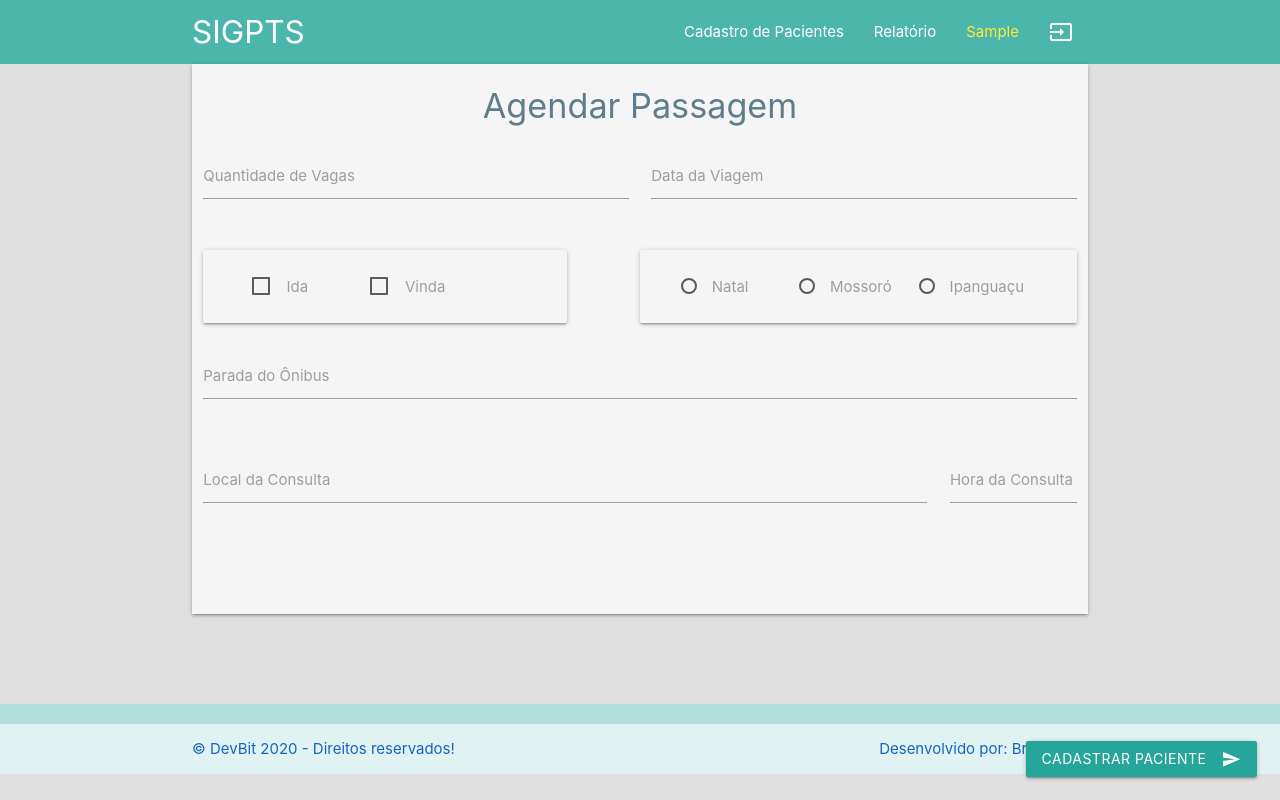
After one commit to BrenoItalo16/SIGPTS, a PHP site: page /agendar.php in a window 1280 px wide. The commit adds this page. Run offline with PHP 8.4, Linux system fonts and the light colour scheme; the visitor is signed in with stand-in values (Sample User, id 1); tables that the repository leaves empty or names only in its code hold one stand-in row (values such as "Sample post"); some libraries are stand-ins or nearby versions.

```diff
--- /dev/null
+++ b/agendar.php
@@ -0,0 +1,264 @@
+<?php
+    require_once 'class/usuarios.php';
+    $u = new Usuario("sigpts","localhost","root","");
+?>
+
+<?php
+session_start();
+    if (!isset($_SESSION["id_usuario"])){
+        Header("Location: index.php");
+    }
+?>
+
+<?php
+    if(isset($_SESSION['id_usuario'])){
+        require_once 'class/usuarios.php';
+        $u = new Usuario("sigpts","localhost","root","");
+    }
+
+?><?php
+    $dados = $u->buscarDados($_SESSION['id_usuario']);
+    $nome = $dados["nome"];
+    $email = $dados["email"];
+//    var_dump($nome);
+
+    $Nome = $dados["nome"];
+    $primeiroNome = explode(" ", $nome);
+
+    $nome = $primeiroNome[0];
+    ?><?php
+?>
+
+<!DOCTYPE html>
+<html>
+    <head>
+      <!--Import Google Icon Font-->
+      <link href="https://fonts.googleapis.com/icon?family=Material+Icons" rel="stylesheet">
+      <!--Import materialize.css-->
+      <title>SIGPTS</title>
+        <link rel="shortcut icon" href="images/bus.ico" type="image/x-icon">
+      <link type="text/css" rel="stylesheet" href="css/estilo.css"  media="screen,projection"/>
+      <link type="text/css" rel="stylesheet" href="css/costume.css"  media="screen,projection"/>
+      <!--Let browser know website is optimized for mobile-->
+      <meta name="viewport" content="width=device-width, initial-scale=1.0"/>
+    </head>
+
+<body class="grey lighten-2">
+    <header>
+        <nav class="teal lighten-2 z-depth-0">
+            <div class="container">
+                <div class="nav-wrapper">
+                    <a href="index.php" class="brand-logo white-text">SIGPTS</a>
+                    <a href="#" data-target="mobile-demo" class="sidenav-trigger white-text"><i class="material-icons">menu</i></a>
+                    <ul class="right hide-on-med-and-down">
+                        <li><a href="cadastro.php" class="white-text">Cadastro de Pacientes</a></li>
+                        <li><a href="#!" class="white-text">Relatório</a></li>
+
+                        <?php
+                            if($email == "raylanbsf.hpm@hotmail.com"){
+                                echo('<li><a href="signup.php" class="white-text">Cadastrar Usuário</a></li>');
+                            }
+                        ?>
+
+                        <li><a href="#!" class="yellow-text"><?php echo($nome); ?></a></li>
+                        <li><a href="sair.php" class="white-text"><i class="large material-icons">input</i></a></li>
+                    </ul>
+                </div>
+            </div>
+        </nav>
+            <ul class="sidenav white" id="mobile-demo"><br>
+                <div class="row center-align">
+                    <li><a href="login.php"><img src="images/user.jpg"alt="" class="circle responsive-img" style="width: 50px;"></a></li>
+                    <li><a href="#!"><?php echo($nome); ?></a></li>
+                    <li><a href="cadastro.php">Cadastro de Pacientes</a></li>
+                    <li><a href="relatorio.php">Relatório</a></li>
+                    <li><a href="sair.php" class="white-text"><i class="large material-icons">input</i></a></li>
+                </div>
+            </ul>
+    </header>
+
+    <div class="container grey lighten-4 z-depth-1 center" style="min-height: 550px">
+            <!-- <h4 class=" grey-text darken center" style="padding-top:10px;"><strong>Cadastro de Pacientes</strong></h4> -->
+
+                    <div class="row">
+
+                        <form  method="POST" class="col s12" enctype="multipart/form-data">
+                        <h4 class="blue-grey-text">Agendar Passagem</h4>
+                            <div>
+                            <div class="row">
+                                <div class="input-field col l6 m6 s6">
+                                    <input id="vagas" name="vaga" type="text" class="validate" maxlength="40" size="40">
+                                    <label for="vagas">Quantidade de Vagas</label>
+                                </div>
+                                <div class="input-field col l6 m6 s6">
+                                    <input id="datav" name="datav" type="text" class="validate" maxlength="14" size="14">
+                                    <label for="datav">Data da Viagem</label>
+                                </div>
+                            </div>
+
+                            <div class="col s12 m12 l5">
+                                <div class="row card-panel grey lighten-4">
+                                    <label class="col s4 m4 l4">
+                                        <input name="vinda" value="Ida" type="checkbox" />
+                                        <span>Ida</span>
+                                    </label>
+                                    <div class="col"></div>
+                                    <label class="col s4 m4 l4">
+                                        <input name="ida" value="Vinda" type="checkbox" />
+                                        <span>Vinda</span>
+                                    </label>
+                                </div>
+                            </div>
+                            <div class="col s1 m1 l1"></div>
+
+                            <div class="col s12 m12 l6">
+                                <div class="row card-panel grey lighten-4">
+                                    <label class="col s3 m3 l3">
+                                        <input name="cidade[]" value="Natal" type="radio" />
+                                        <span>Natal</span>
+                                    </label>
+                                    <div class="col"></div>
+                                    <label class="col s3 m3 l3">
+                                        <input name="cidade[]" value="Mossoró" type="radio" />
+                                        <span>Mossoró</span>
+                                    </label>
+                                    </label>
+                                    <div class="col"></div>
+                                    <label class="col s3 m3 l3">
+                                        <input name="cidade[]" value="Ipanguaçu" type="radio" />
+                                        <span>Ipanguaçu</span>
+                                    </label>
+                                </div>
+                            </div>
+
+                            <div class="row">
+                                <div class="input-field col l12 s12">
+                                    <input id="parada" name="parada" type="text" class="validate" maxlength="50" size="50">
+                                    <label for="parada">Parada do Ônibus</label>
+                                </div>
+                            </div>
+
+                            <div class="row">
+                                <div class="input-field col l10 s12">
+                                    <input id="local" name="local" type="text" class="validate" maxlength="50" size="50">
+                                    <label for="local">Local da Consulta</label>
+                                </div>
+
+                                <div class="input-field col l2 s12">
+                                    <input id="horaconsulta" name="horaconsulta" type="text" class="validate" maxlength="50" size="50">
+                                    <label for="horaconsulta">Hora da Consulta</label>
+                                </div>
+                            </div>
+
+
+
+
+
+                                <?php
+                                if(isset($_POST['acao']) && $_POST['acao'] == "cadastrar"){
+
+                                    if(!empty($_POST['group1'])){
+                                        $sex = $_POST['group1'];
+                                        foreach($sex as $value){
+                                            $_POST['sexo'] = $value;
+                                        } //foreach
+                                    } //empty
+                                } //isset
+                                ?>
+                            </div>
+                            </div>
+
+                            </div>
+                            <br>
+
+                            <div class="fixed-action-btn">
+                                <button class="btn waves-effect waves-light" type="submit" name="acao" value="cadastrar">Cadastrar Paciente
+                                    <i class="large material-icons right">send</i>
+                                </button>
+                            </div>
+
+
+
+                            <br>
+                            <br>
+                        </form>
+                        <!--Final do Form-->
+                    </div>
+
+            </div>
+            <br>
+
+            <?php
+                //clicou no
+                date_default_timezone_set('America/Fortaleza');
+                $_POST['dataa'] = date("d.m.y");
+                $_POST['hora'] = date('H:i:s');
+
+                if(isset($_POST['nome'])){
+                    $nome = addslashes($_POST['nome']);
+                    $cpf = addslashes($_POST['cpf']);
+                    $rg = addslashes($_POST['rg']);
+                    $endereco = addslashes($_POST['endereco']);
+                    $numero = addslashes($_POST['numero']);
+                    $bairro = addslashes($_POST['bairro']);
+                    $complemento = addslashes($_POST['complemento']);
+                    $nascimento = addslashes($_POST['nascimento']);
+                    $sexo = addslashes($_POST['sexo']);
+                    $cns = addslashes($_POST['cns']);
+                    $mae = addslashes($_POST['mae']);
+                    $ddd = addslashes($_POST['ddd']);
+                    $telefone = addslashes($_POST['telefone']);
+                    $dd = addslashes($_POST['dd']);
+                    $telefonee = addslashes($_POST['telefonee']);
+                    $obs = addslashes($_POST['obs']);
+                    $dataa = addslashes($_POST['dataa']);
+                    $hora = addslashes($_POST['hora']);
+
+                    //Verificar se esta preenchido
+                    if(!empty($nome)&& !empty($cpf)){
+                    //  $u->conectar("epiz_24468694_projeto_login","sql101.epizy.com","epiz_24468694","iJMh79rcSR3XQD"); //Para uso na núvem
+                        $u->conectar("sigpts","localhost","root","");  //Para uso na máquina
+                        if($p->msgErro == ""){ //Se esta tudo ok
+                            $p->cadastrarPaciente($nome, $cpf, $rg, $endereco, $numero, $bairro,$complemento, $nascimento, $sexo, $cns, $mae, $ddd, $telefone, $dd, $telefonee, $obs, $dataa, $hora);
+                            ?>
+                                <div class="msg-erro">
+                                    Paciente Cadastrado com Sucesso!
+                                </div>
+                            <?php
+
+                        } else{
+                            ?>
+                                <div class="msg-erro">
+                                    Erro de Acesso ao Banco de Dados!
+                                </div>
+                            <?php
+                        }
+                    }else{
+                        ?>
+                            <div class="msg-erro">
+                                Os Campos Nome e CPF são obrigatórios!
+                            </div>
+                        <?php
+                    }
+                }
+            ?>
+
+    <footer class="col l12 m12 s12 page-footer teal lighten-4 blue-text text-darken-2">
+        <div class="teal lighten-5 footer-copyright">
+        <div class="container blue-text text-darken-3">
+            © DevBit 2020 - Direitos reservados!
+            <a class="blue-text text-darken-3 right" href="https://github.com/BrenoItalo16">Desenvolvido por: Breno Italo</a>
+        </div>
+        </div>
+    </footer>
+
+    <!-- Materialize & JQuery -->
+    <script src="js/jquery-3.4.1.min.js"></script>
+    <script src="js/materialize.js"></script>
+    <script src="js/main.js"></script>
+    <script src="https://ajax.googleapis.com/ajax/libs/jquery/2.1.1/jquery.min.js"></script>
+    <script type="text/javascript" src="https://cdnjs.cloudflare.com/ajax/libs/jquery.mask/1.14.0/jquery.mask.js"></script>
+
+
+</body>
+</html>
--- a/js/main.js
+++ b/js/main.js
@@ -26,6 +26,11 @@ $(document).ready(function(){
   $(document).ready(function () {
     var $seuCampoCpf = $("#cpf");
     $seuCampoCpf.mask('000.000.000-00', {reverse: true});
+  });
+
+  $(document).ready(function () {
+    var $seuCampoCpfb = $("#cpfb");
+    $seuCampoCpfb.mask('000.000.000-00', {reverse: true});
   });
 
   $(document).ready(function () {
--- a/relatorio.php
+++ b/relatorio.php
@@ -52,7 +52,7 @@ session_start();
                     <a href="#" data-target="mobile-demo" class="sidenav-trigger white-text"><i class="material-icons">menu</i></a>
                     <ul class="right hide-on-med-and-down">
                         <li><a href="cadastro.php" class="white-text">Cadastro de Pacientes</a></li>
-                        <li><a href="#!" class="white-text">Relatório</a></li>
+                        <li><a href="agendar.php" class="white-text">Agendar Passagem</a></li>
 
                         <?php
                             if($email == "raylanbsf.hpm@hotmail.com"){
@@ -71,7 +71,7 @@ session_start();
                     <li><a href="login.php"><img src="images/user.jpg"alt="" class="circle responsive-img" style="width: 50px;"></a></li>
                     <li><a href="#!"><?php echo($nome); ?></a></li>
                     <li><a href="cadastro.php">Cadastro de Pacientes</a></li>
-                    <li><a href="relatorio.php">Relatório</a></li>
+                    <li><a href="agendar.php">Agendar Passagem</a></li>
                     <li><a href="sair.php" class="white-text"><i class="large material-icons">input</i></a></li>
                 </div>
             </ul>
```
Also changed, not shown: cadastro.php (+1 -15 lines), class/agenda.php (added, +81 -0 lines), index.php (+117 -48 lines), README.md.
